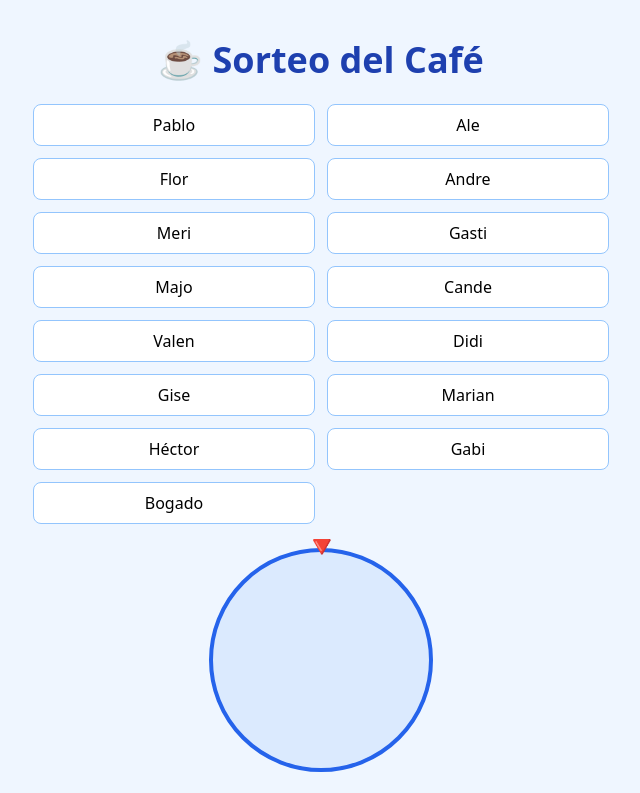
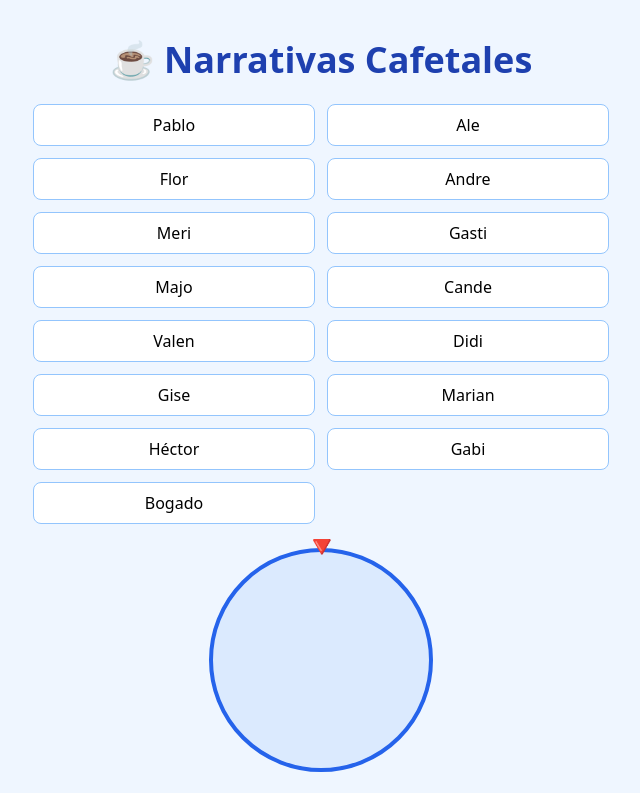
Before and after one commit to dianaagustinaf/narrativas-cafetales, a plain HTML site: page index.html in a window 1280 px wide. Shown: the top 793 px of the page, without its empty margins (319-959 px from the left). Drawn offline with nearby package versions, Linux system fonts and the light colour scheme.

Commit message:
Update index.html

```diff
--- a/index.html
+++ b/index.html
@@ -2,7 +2,7 @@
 <html lang="es">
 <head>
   <meta charset="UTF-8" />
-  <title>Sorteo del Café</title>
+  <title>Narrativas Cafetales</title>
 
   <script src="https://cdn.tailwindcss.com"></script>
 
@@ -32,7 +32,7 @@
   <div class="max-w-xl mx-auto py-10">
 
     <h1 class="text-4xl font-bold text-center mb-6 text-blue-800">
-      ☕ Sorteo del Café
+      ☕ Narrativas Cafetales
     </h1>
 
     <!-- lista de personas -->
```
